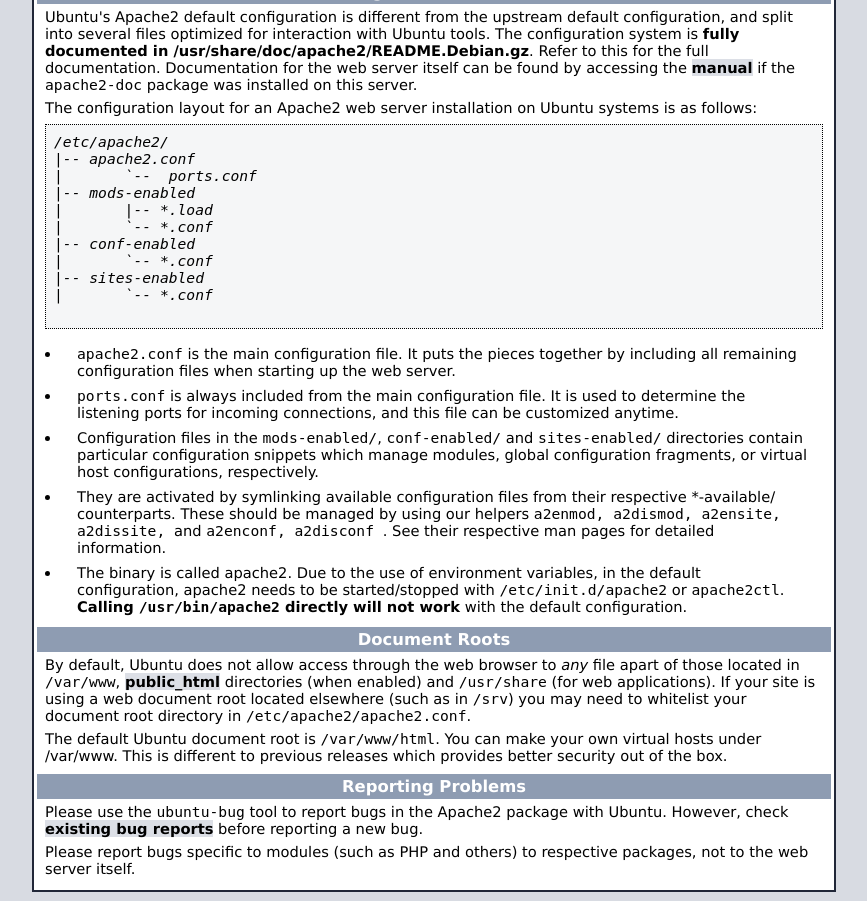
After one commit to Moya-Alejandro/TFG-Moya, a PHP site: page /frontend/header/index.html in a window 1280 px wide. The commit adds this page. Shown: the part 312-1213 px from the top of the page, without its empty margins (206-1073 px from the left). Run offline with PHP 8.4, Linux system fonts and the light colour scheme.

Commit message:
Arreglos post defensa 2

```diff
--- a/frontend/busqueda/busqueda.php
+++ b/frontend/busqueda/busqueda.php
@@ -57,7 +57,7 @@
                         <?php while($fila = mysqli_fetch_assoc($articulos)){ ?>
                         <div id="articulos">
                             <div class="contenedorImagen">
-                                <a href="mostrarArticulo.php?id=<?php echo $fila['id']?>"><img class="imgCarta" src="../<?php echo $fila['foto']?>" alt="imagenArticulo"></a>
+                                <a href="../articulo/mostrarArticulo.php?id=<?php echo $fila['id']?>"><img class="imgCarta" src="../<?php echo $fila['foto']?>" alt="imagenArticulo"></a>
                             </div>
                             <div class="contenedorNombreArticulo">
                                 <?php echo $fila['nArticulo']?>
--- /dev/null
+++ b/frontend/header/index.html
@@ -0,0 +1,374 @@
+
+<!DOCTYPE html PUBLIC "-//W3C//DTD XHTML 1.0 Transitional//EN" "http://www.w3.org/TR/xhtml1/DTD/xhtml1-transitional.dtd">
+<html xmlns="http://www.w3.org/1999/xhtml">
+  <!--
+    Modified from the Debian original for Ubuntu
+    Last updated: 2016-11-16
+    See: https://launchpad.net/bugs/1288690
+  -->
+  <head>
+    <meta http-equiv="Content-Type" content="text/html; charset=UTF-8" />
+    <title>Apache2 Ubuntu Default Page: It works</title>
+    <style type="text/css" media="screen">
+  * {
+    margin: 0px 0px 0px 0px;
+    padding: 0px 0px 0px 0px;
+  }
+
+  body, html {
+    padding: 3px 3px 3px 3px;
+
+    background-color: #D8DBE2;
+
+    font-family: Verdana, sans-serif;
+    font-size: 11pt;
+    text-align: center;
+  }
+
+  div.main_page {
+    position: relative;
+    display: table;
+
+    width: 800px;
+
+    margin-bottom: 3px;
+    margin-left: auto;
+    margin-right: auto;
+    padding: 0px 0px 0px 0px;
+
+    border-width: 2px;
+    border-color: #212738;
+    border-style: solid;
+
+    background-color: #FFFFFF;
+
+    text-align: center;
+  }
+
+  div.page_header {
+    height: 99px;
+    width: 100%;
+
+    background-color: #F5F6F7;
+  }
+
+  div.page_header span {
+    margin: 15px 0px 0px 50px;
+
+    font-size: 180%;
+    font-weight: bold;
+  }
+
+  div.page_header img {
+    margin: 3px 0px 0px 40px;
+
+    border: 0px 0px 0px;
+  }
+
+  div.table_of_contents {
+    clear: left;
+
+    min-width: 200px;
+
+    margin: 3px 3px 3px 3px;
+
+    background-color: #FFFFFF;
+
+    text-align: left;
+  }
+
+  div.table_of_contents_item {
+    clear: left;
+
+    width: 100%;
+
+    margin: 4px 0px 0px 0px;
+
+    background-color: #FFFFFF;
+
+    color: #000000;
+    text-align: left;
+  }
+
+  div.table_of_contents_item a {
+    margin: 6px 0px 0px 6px;
+  }
+
+  div.content_section {
+    margin: 3px 3px 3px 3px;
+
+    background-color: #FFFFFF;
+
+    text-align: left;
+  }
+
+  div.content_section_text {
+    padding: 4px 8px 4px 8px;
+
+    color: #000000;
+    font-size: 100%;
+  }
+
+  div.content_section_text pre {
+    margin: 8px 0px 8px 0px;
+    padding: 8px 8px 8px 8px;
+
+    border-width: 1px;
+    border-style: dotted;
+    border-color: #000000;
+
+    background-color: #F5F6F7;
+
+    font-style: italic;
+  }
+
+  div.content_section_text p {
+    margin-bottom: 6px;
+  }
+
+  div.content_section_text ul, div.content_section_text li {
+    padding: 4px 8px 4px 16px;
+  }
+
+  div.section_header {
+    padding: 3px 6px 3px 6px;
+
+    background-color: #8E9CB2;
+
+    color: #FFFFFF;
+    font-weight: bold;
+    font-size: 112%;
+    text-align: center;
+  }
+
+  div.section_header_red {
+    background-color: #CD214F;
+  }
+
+  div.section_header_grey {
+    background-color: #9F9386;
+  }
+
+  .floating_element {
+    position: relative;
+    float: left;
+  }
+
+  div.table_of_contents_item a,
+  div.content_section_text a {
+    text-decoration: none;
+    font-weight: bold;
+  }
+
+  div.table_of_contents_item a:link,
+  div.table_of_contents_item a:visited,
+  div.table_of_contents_item a:active {
+    color: #000000;
+  }
+
+  div.table_of_contents_item a:hover {
+    background-color: #000000;
+
+    color: #FFFFFF;
+  }
+
+  div.content_section_text a:link,
+  div.content_section_text a:visited,
+   div.content_section_text a:active {
+    background-color: #DCDFE6;
+
+    color: #000000;
+  }
+
+  div.content_section_text a:hover {
+    background-color: #000000;
+
+    color: #DCDFE6;
+  }
+
+  div.validator {
+  }
+    </style>
+  </head>
+  <body>
+    <div class="main_page">
+      <div class="page_header floating_element">
+        <img src="/icons/ubuntu-logo.png" alt="Ubuntu Logo" class="floating_element"/>
+        <span class="floating_element">
+          Apache2 Ubuntu Default Page
+        </span>
+      </div>
+<!--      <div class="table_of_contents floating_element">
+        <div class="section_header section_header_grey">
+          TABLE OF CONTENTS
+        </div>
+        <div class="table_of_contents_item floating_element">
+          <a href="#about">About</a>
+        </div>
+        <div class="table_of_contents_item floating_element">
+          <a href="#changes">Changes</a>
+        </div>
+        <div class="table_of_contents_item floating_element">
+          <a href="#scope">Scope</a>
+        </div>
+        <div class="table_of_contents_item floating_element">
+          <a href="#files">Config files</a>
+        </div>
+      </div>
+-->
+      <div class="content_section floating_element">
+
+
+        <div class="section_header section_header_red">
+          <div id="about"></div>
+          It works!
+        </div>
+        <div class="content_section_text">
+          <p>
+                This is the default welcome page used to test the correct
+                operation of the Apache2 server after installation on Ubuntu systems.
+                It is based on the equivalent page on Debian, from which the Ubuntu Apache
+                packaging is derived.
+                If you can read this page, it means that the Apache HTTP server installed at
+                this site is working properly. You should <b>replace this file</b> (located at
+                <tt>/var/www/html/index.html</tt>) before continuing to operate your HTTP server.
+          </p>
+
+
+          <p>
+                If you are a normal user of this web site and don't know what this page is
+                about, this probably means that the site is currently unavailable due to
+                maintenance.
+                If the problem persists, please contact the site's administrator.
+          </p>
+
+        </div>
+        <div class="section_header">
+          <div id="changes"></div>
+                Configuration Overview
+        </div>
+        <div class="content_section_text">
+          <p>
+                Ubuntu's Apache2 default configuration is different from the
+                upstream default configuration, and split into several files optimized for
+                interaction with Ubuntu tools. The configuration system is
+                <b>fully documented in
+                /usr/share/doc/apache2/README.Debian.gz</b>. Refer to this for the full
+                documentation. Documentation for the web server itself can be
+                found by accessing the <a href="/manual">manual</a> if the <tt>apache2-doc</tt>
+                package was installed on this server.
+
+          </p>
+          <p>
+                The configuration layout for an Apache2 web server installation on Ubuntu systems is as follows:
+          </p>
+          <pre>
+/etc/apache2/
+|-- apache2.conf
+|       `--  ports.conf
+|-- mods-enabled
+|       |-- *.load
+|       `-- *.conf
+|-- conf-enabled
+|       `-- *.conf
+|-- sites-enabled
+|       `-- *.conf
+          </pre>
+          <ul>
+                        <li>
+                           <tt>apache2.conf</tt> is the main configuration
+                           file. It puts the pieces together by including all remaining configuration
+                           files when starting up the web server.
+                        </li>
+
+                        <li>
+                           <tt>ports.conf</tt> is always included from the
+                           main configuration file. It is used to determine the listening ports for
+                           incoming connections, and this file can be customized anytime.
+                        </li>
+
+                        <li>
+                           Configuration files in the <tt>mods-enabled/</tt>,
+                           <tt>conf-enabled/</tt> and <tt>sites-enabled/</tt> directories contain
+                           particular configuration snippets which manage modules, global configuration
+                           fragments, or virtual host configurations, respectively.
+                        </li>
+
+                        <li>
+                           They are activated by symlinking available
+                           configuration files from their respective
+                           *-available/ counterparts. These should be managed
+                           by using our helpers
+                           <tt>
+                                a2enmod,
+                                a2dismod,
+                           </tt>
+                           <tt>
+                                a2ensite,
+                                a2dissite,
+                            </tt>
+                                and
+                           <tt>
+                                a2enconf,
+                                a2disconf
+                           </tt>. See their respective man pages for detailed information.
+                        </li>
+
+                        <li>
+                           The binary is called apache2. Due to the use of
+                           environment variables, in the default configuration, apache2 needs to be
+                           started/stopped with <tt>/etc/init.d/apache2</tt> or <tt>apache2ctl</tt>.
+                           <b>Calling <tt>/usr/bin/apache2</tt> directly will not work</b> with the
+                           default configuration.
+                        </li>
+          </ul>
+        </div>
+
+        <div class="section_header">
+            <div id="docroot"></div>
+                Document Roots
+        </div>
+
+        <div class="content_section_text">
+            <p>
+                By default, Ubuntu does not allow access through the web browser to
+                <em>any</em> file apart of those located in <tt>/var/www</tt>,
+                <a href="http://httpd.apache.org/docs/2.4/mod/mod_userdir.html" rel="nofollow">public_html</a>
+                directories (when enabled) and <tt>/usr/share</tt> (for web
+                applications). If your site is using a web document root
+                located elsewhere (such as in <tt>/srv</tt>) you may need to whitelist your
+                document root directory in <tt>/etc/apache2/apache2.conf</tt>.
+            </p>
+            <p>
+                The default Ubuntu document root is <tt>/var/www/html</tt>. You
+                can make your own virtual hosts under /var/www. This is different
+                to previous releases which provides better security out of the box.
+            </p>
+        </div>
+
+        <div class="section_header">
+          <div id="bugs"></div>
+                Reporting Problems
+        </div>
+        <div class="content_section_text">
+          <p>
+                Please use the <tt>ubuntu-bug</tt> tool to report bugs in the
+                Apache2 package with Ubuntu. However, check <a
+                href="https://bugs.launchpad.net/ubuntu/+source/apache2"
+                rel="nofollow">existing bug reports</a> before reporting a new bug.
+          </p>
+          <p>
+                Please report bugs specific to modules (such as PHP and others)
+                to respective packages, not to the web server itself.
+          </p>
+        </div>
+
+
+
+
+      </div>
+    </div>
+    <div class="validator">
+    </div>
+  </body>
+</html>
```
